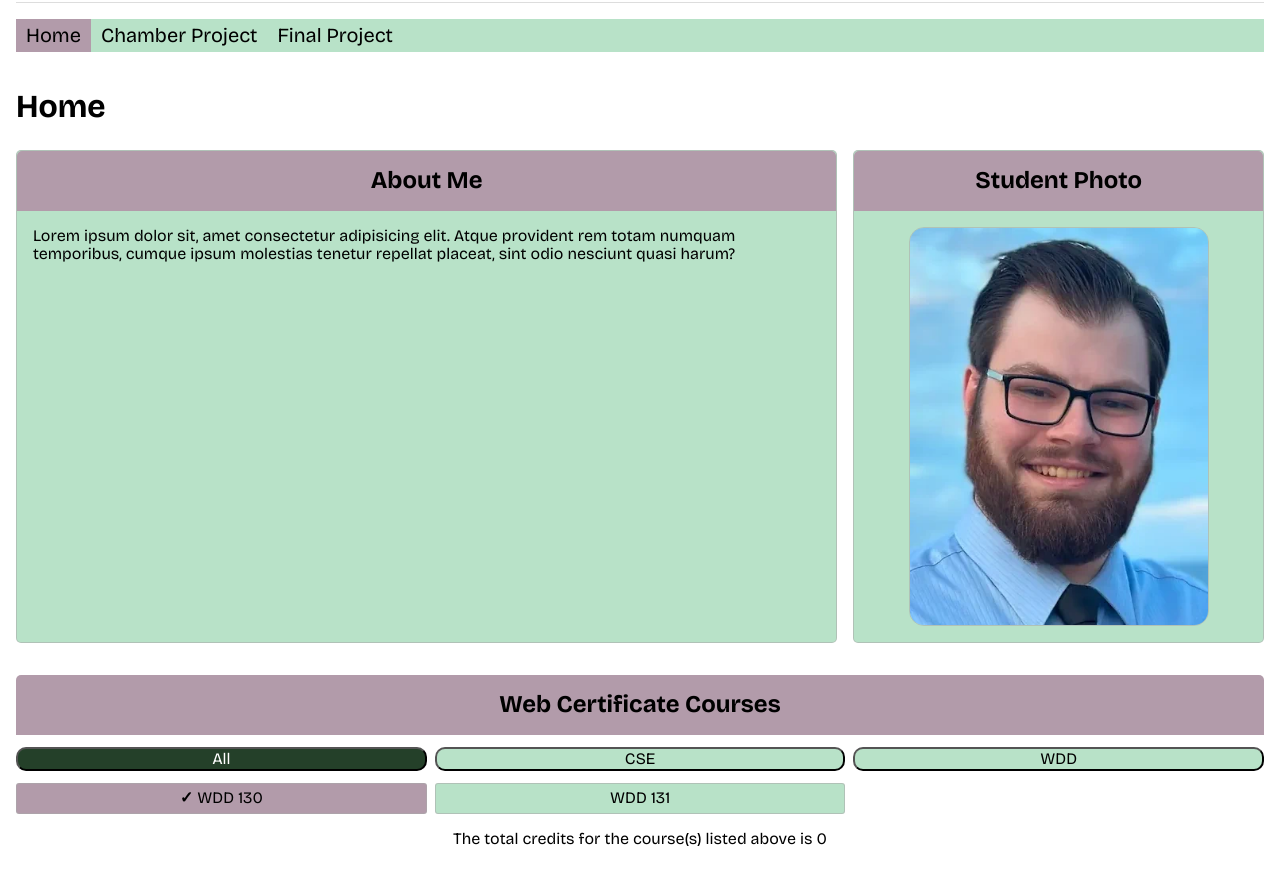
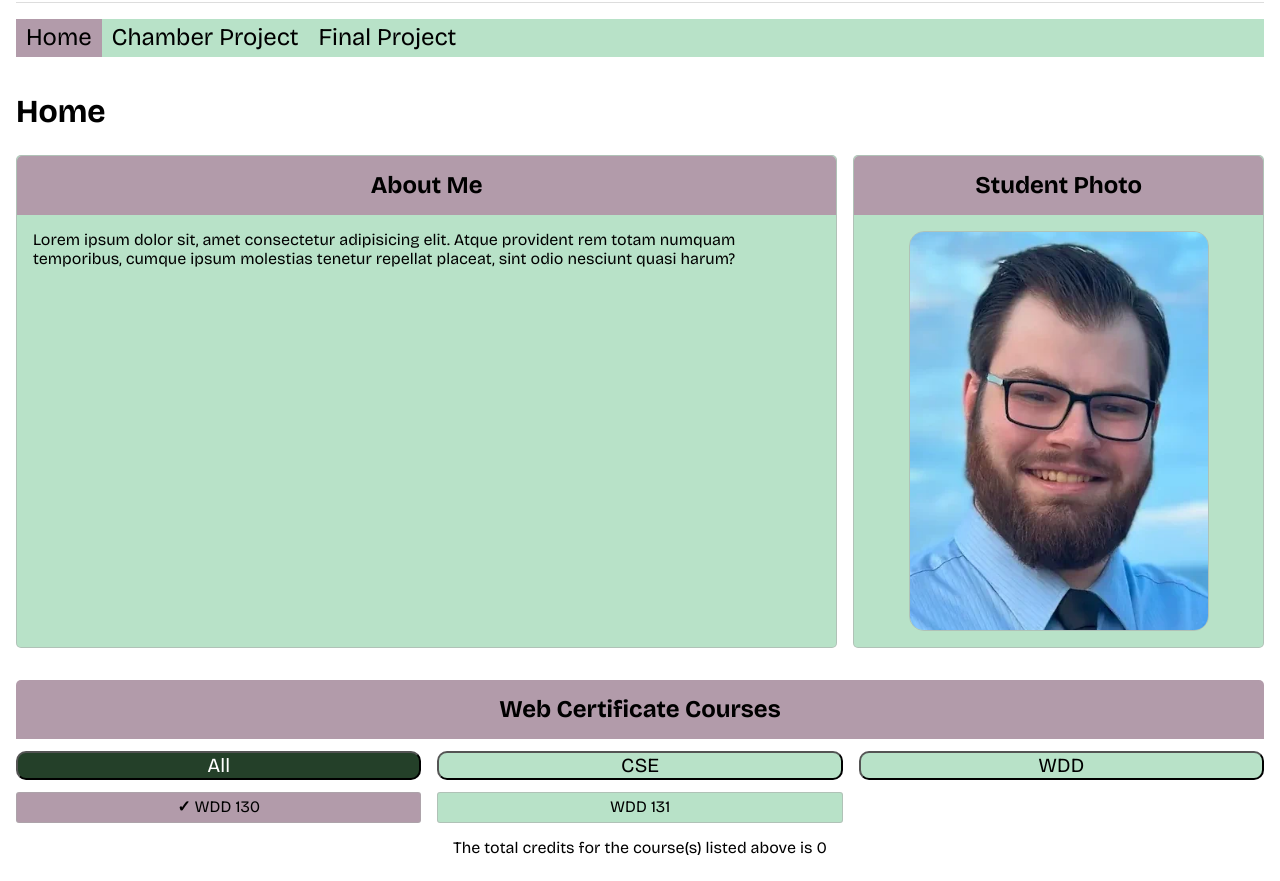
Before and after one commit to ZaquMan/wdd231, a plain HTML site: page index.html in a window 1280 px wide. Shown: the part 71-952 px from the top of the page. Drawn offline with nearby package versions, Linux system fonts and the light colour scheme.

Commit message:
Adjustments to button sizing for mobile navigation

```diff
--- a/styles/base.css
+++ b/styles/base.css
@@ -74,7 +74,7 @@ header span {
 }
 
 .navigation li {
-	font-size: 1.25rem;
+	font-size: 1.5rem;
 	padding: 5px 0 5px 5px;
 	border: 1px solid gray;
 }
@@ -163,6 +163,7 @@ main section img {
 	width: 100%;
 	border-radius: 10px;
 	background-color: var(--primary-color);
+	font-size: 2rem;
 }
 
 #certificate-btns .active {
--- a/styles/larger.css
+++ b/styles/larger.css
@@ -44,6 +44,15 @@
 		grid-column: 1/3;
 	}
 
+	#certificate-btns,
+	#certificate-list {
+		gap: 1rem;
+	}
+
+	#certificate-btns input {
+		font-size: 1.25rem;
+	}
+
 	#certificate-list {
 		display: grid;
 		grid-template-columns: repeat(3, 1fr);
```
